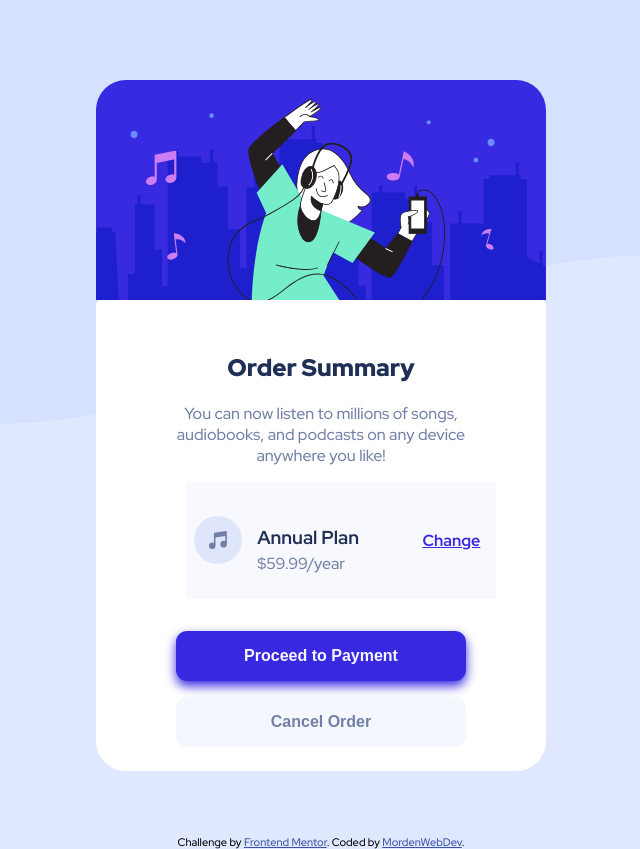
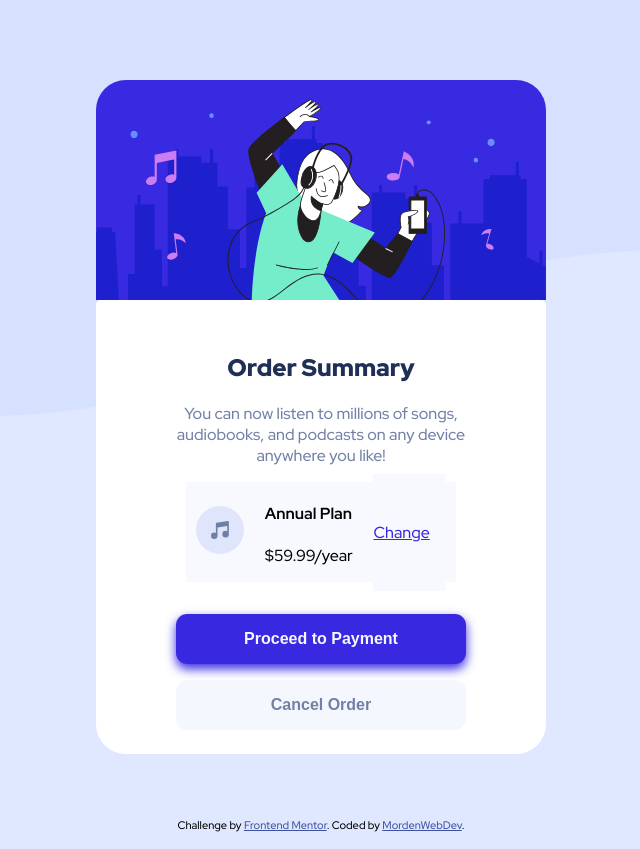
Before and after one commit to MordenWebDev/Order-Summery-Component, a plain HTML site: page index.html in a window 1280 px wide. Shown: the whole page, without its empty margins (319-959 px from the left). Drawn offline with Linux system fonts and the light colour scheme.

Commit message:
updated with index with grow

```diff
--- a/index.html
+++ b/index.html
@@ -21,21 +21,27 @@
 </head>
 <body>
   <main>
-  <section id="media" class="flex-container">
+  <section id="media" class="flex-container media mediaq">
 <img class="header-image"src="images/illustration-hero.svg" alt="">
 <div class="bg-white">
-<h2 class="title">Order Summary</h2>
+<h1 class="title">Order Summary</h1>
 
   <p class="info-para">You can now listen to millions of songs, audiobooks, and podcasts on any
     device anywhere you like!</p>
 <div class="plan">
 
 
-  <img src="images/icon-music.svg" alt="">
-  <h3 class="dwidth">Annual Plan <br>
-<span>$59.99/year</span></h3>
-<a class="dblock" href="#"> Change</a>
-</div>
+    <div id="grow0">
+      <img src="images/icon-music.svg" alt="icon music">
+    </div>
+    <div id="grow1">
+      <h4>Annual Plan</h4>
+      <p>$59.99/year</p>
+    </div>
+    <div id="grow2">
+      <a href="#">Change</a>
+    </div>
+  </div>
 
 
 
@@ -49,8 +55,8 @@
 
 </div>
 </section>
-  </main>
-  <footer>
+</main>
+<footer>
 <div class="attribution">
   Challenge by <a href="https://www.frontendmentor.io?ref=challenge" target="_blank">Frontend Mentor</a>.
   Coded by <a href="https://www.frontendmentor.io/profile/MordenWebDev">MordenWebDev</a>.
```
